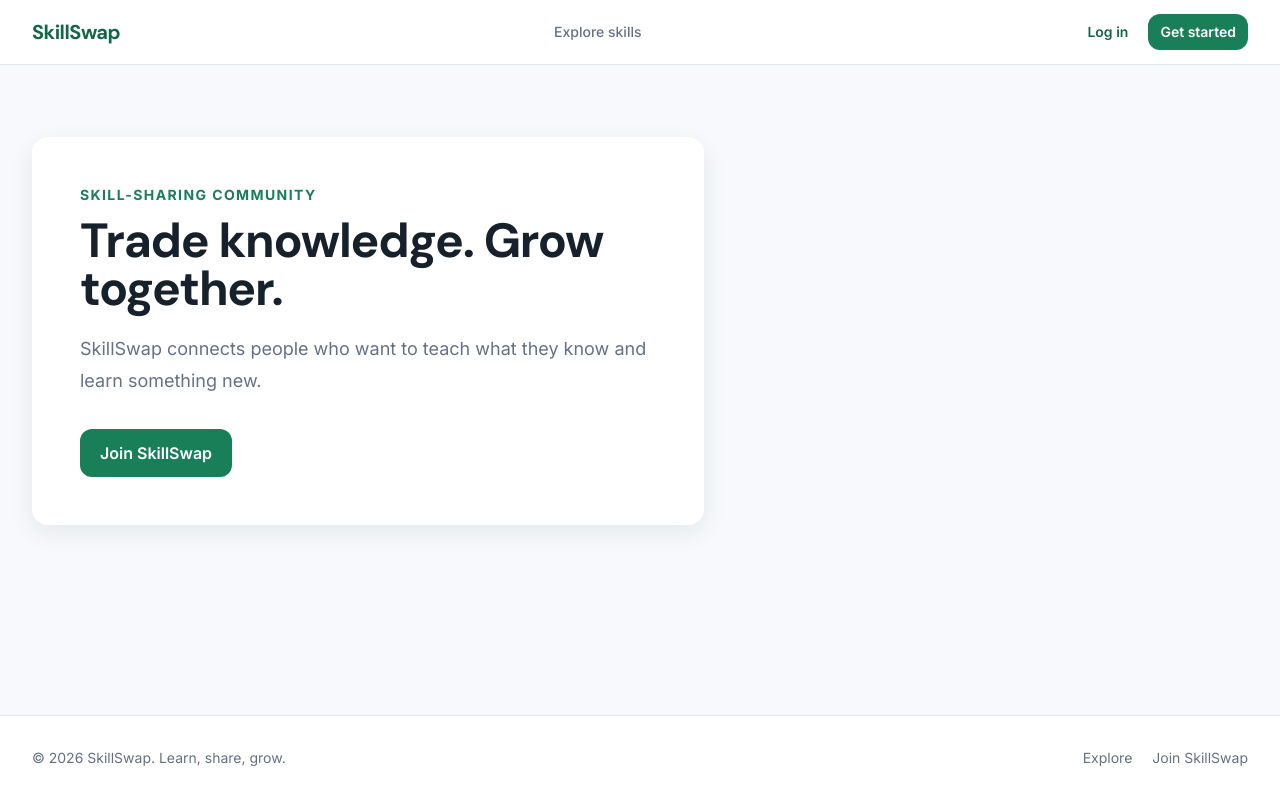
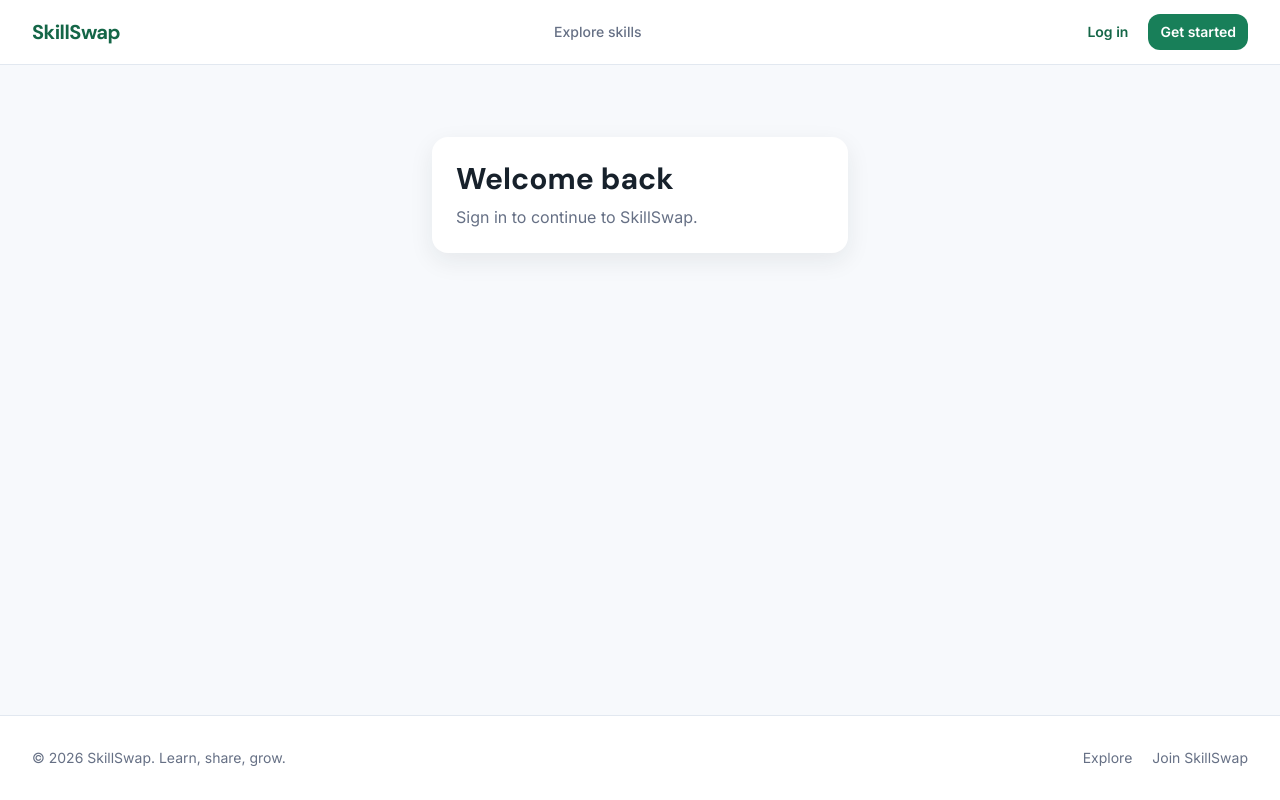
Before and after one commit to SolveMMG/SWE2030XA_GROUP_PROJECT, a React (Vite) app in the folder client/: page /login in a window 1280 px wide. Built offline with nearby package versions, Linux system fonts and the light colour scheme.

Commit message:
Routing map + ProtectedRoute

```diff
--- a/client/src/App.js
+++ b/client/src/App.js
@@ -1,17 +1,12 @@
-import { Button, Card } from './components';
 import { PageShell } from './layouts';
+import { AppRoutes } from './routes';
 
 function App() {
+  const isAuthenticated = Boolean(localStorage.getItem('skillswap_token'));
+
   return (
-    <PageShell>
-      <section className="mx-auto max-w-7xl px-4 py-18 sm:px-6 lg:px-8">
-        <Card className="max-w-2xl" padding="p-8 sm:p-12">
-          <p className="mb-3 text-sm font-bold uppercase tracking-widest text-brand-600">Skill-sharing community</p>
-          <h1 className="font-display text-4xl font-bold tracking-tight text-ink sm:text-5xl">Trade knowledge. Grow together.</h1>
-          <p className="mt-5 max-w-xl text-lg leading-8 text-muted">SkillSwap connects people who want to teach what they know and learn something new.</p>
-          <Button className="mt-8" to="/login" size="lg">Join SkillSwap</Button>
-        </Card>
-      </section>
+    <PageShell isAuthenticated={isAuthenticated}>
+      <AppRoutes isAuthenticated={isAuthenticated} />
     </PageShell>
   );
 }
--- /dev/null
+++ b/client/src/pages/ExplorePage.jsx
@@ -0,0 +1,5 @@
+import { Card } from '../components';
+
+export default function ExplorePage() {
+  return <section className="mx-auto max-w-7xl px-4 py-12 sm:px-6 lg:px-8"><Card><h1 className="font-display text-3xl font-bold">Explore skills</h1><p className="mt-2 text-muted">Discover people to learn from and skills to share.</p></Card></section>;
+}
--- /dev/null
+++ b/client/src/pages/HomePage.jsx
@@ -0,0 +1,14 @@
+import { Button, Card } from '../components';
+
+export default function HomePage() {
+  return (
+    <section className="mx-auto max-w-7xl px-4 py-18 sm:px-6 lg:px-8">
+      <Card className="max-w-2xl" padding="p-8 sm:p-12">
+        <p className="mb-3 text-sm font-bold uppercase tracking-widest text-brand-600">Skill-sharing community</p>
+        <h1 className="font-display text-4xl font-bold tracking-tight text-ink sm:text-5xl">Trade knowledge. Grow together.</h1>
+        <p className="mt-5 max-w-xl text-lg leading-8 text-muted">SkillSwap connects people who want to teach what they know and learn something new.</p>
+        <Button className="mt-8" to="/login" size="lg">Join SkillSwap</Button>
+      </Card>
+    </section>
+  );
+}
--- /dev/null
+++ b/client/src/pages/LoginPage.jsx
@@ -0,0 +1,5 @@
+import { Card } from '../components';
+
+export default function LoginPage() {
+  return <section className="mx-auto max-w-md px-4 py-18"><Card><h1 className="font-display text-3xl font-bold">Welcome back</h1><p className="mt-2 text-muted">Sign in to continue to SkillSwap.</p></Card></section>;
+}
--- /dev/null
+++ b/client/src/pages/NotFoundPage.jsx
@@ -0,0 +1,5 @@
+import { Button, Card } from '../components';
+
+export default function NotFoundPage() {
+  return <section className="mx-auto max-w-lg px-4 py-18"><Card className="text-center"><p className="text-sm font-bold text-brand-600">404</p><h1 className="mt-2 font-display text-3xl font-bold">Page not found</h1><Button className="mt-6" to="/">Go home</Button></Card></section>;
+}
--- /dev/null
+++ b/client/src/pages/ProfilePage.jsx
@@ -0,0 +1,5 @@
+import { Card } from '../components';
+
+export default function ProfilePage() {
+  return <section className="mx-auto max-w-4xl px-4 py-12 sm:px-6 lg:px-8"><Card><h1 className="font-display text-3xl font-bold">My profile</h1></Card></section>;
+}
--- /dev/null
+++ b/client/src/routes/AppRoutes.jsx
@@ -0,0 +1,19 @@
+import { Route, Routes } from 'react-router-dom';
+import ExplorePage from '../pages/ExplorePage';
+import HomePage from '../pages/HomePage';
+import LoginPage from '../pages/LoginPage';
+import NotFoundPage from '../pages/NotFoundPage';
+import ProfilePage from '../pages/ProfilePage';
+import ProtectedRoute from './ProtectedRoute';
+
+export default function AppRoutes({ isAuthenticated }) {
+  return (
+    <Routes>
+      <Route path="/" element={<HomePage />} />
+      <Route path="/explore" element={<ExplorePage />} />
+      <Route path="/login" element={<LoginPage />} />
+      <Route path="/profile" element={<ProtectedRoute isAuthenticated={isAuthenticated}><ProfilePage /></ProtectedRoute>} />
+      <Route path="*" element={<NotFoundPage />} />
+    </Routes>
+  );
+}
--- /dev/null
+++ b/client/src/routes/ProtectedRoute.jsx
@@ -0,0 +1,11 @@
+import { Navigate, useLocation } from 'react-router-dom';
+
+export default function ProtectedRoute({ children, isAuthenticated = Boolean(localStorage.getItem('skillswap_token')) }) {
+  const location = useLocation();
+
+  if (!isAuthenticated) {
+    return <Navigate to="/login" replace state={{ from: location }} />;
+  }
+
+  return children;
+}
--- /dev/null
+++ b/client/src/routes/index.js
@@ -0,0 +1,2 @@
+export { default as AppRoutes } from './AppRoutes';
+export { default as ProtectedRoute } from './ProtectedRoute';
```
